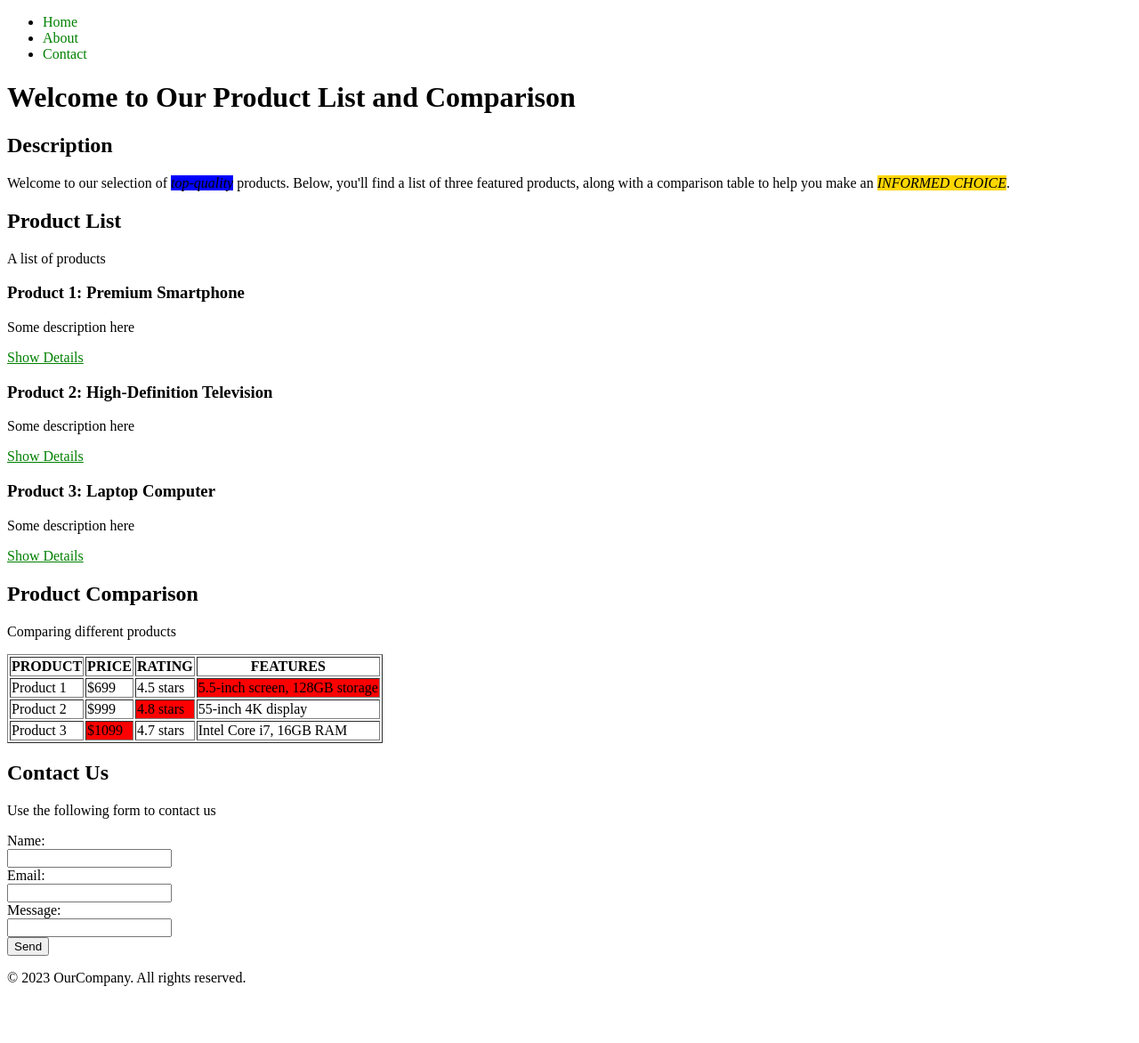
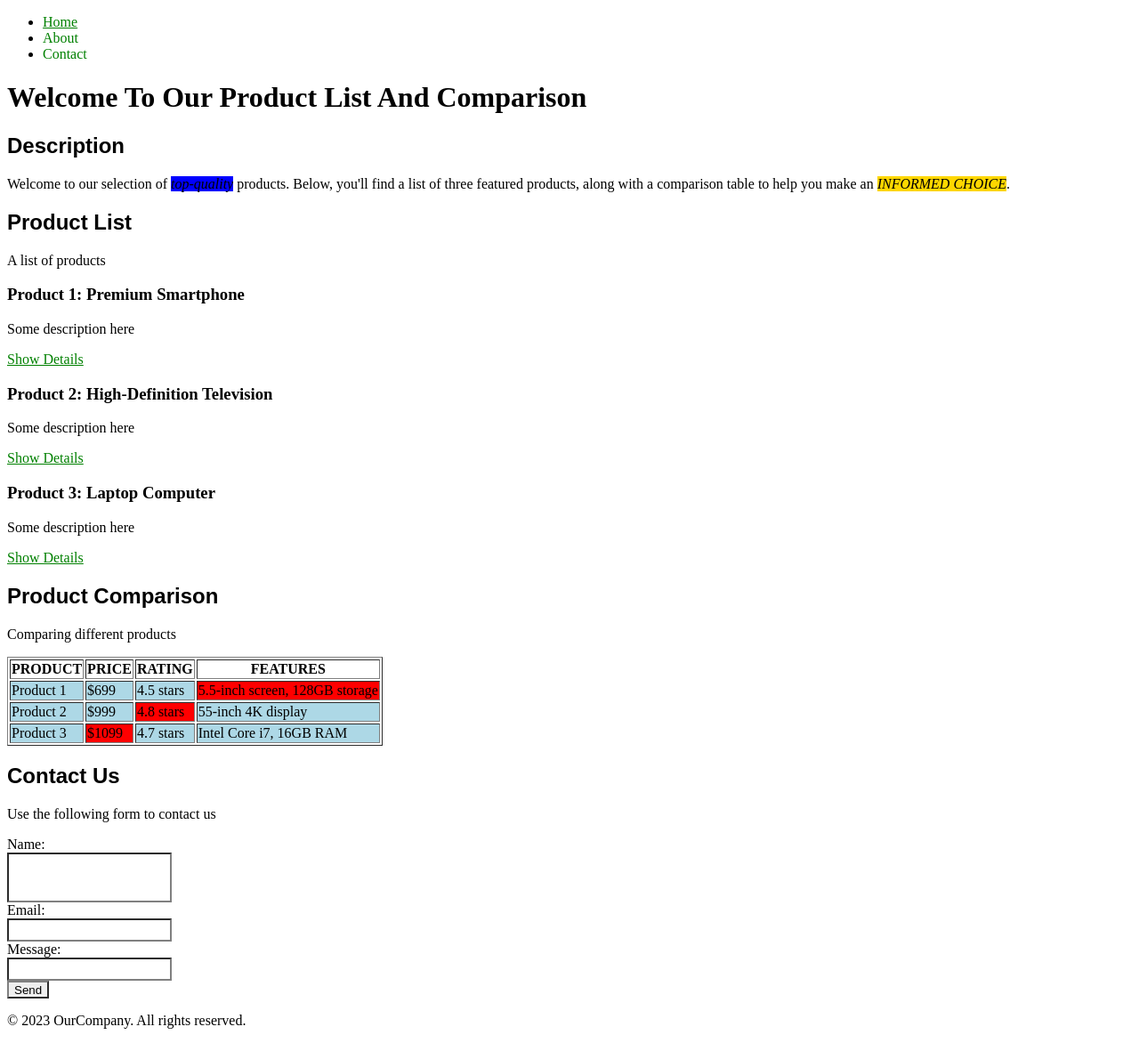
Before and after one commit to RayanisRayan/swe-363-231-03, a plain HTML site: page CSS2/blank.html in a window 1280 px wide. Shown: the whole page at 89% size. Before the commit the page ends 1124 px from the top, so only its background shows below. Drawn offline with Linux system fonts and the light colour scheme.

Commit message:
CSS_2_Excersise_3

```diff
--- a/CSS2/STYLE.CSS
+++ b/CSS2/STYLE.CSS
@@ -16,3 +16,42 @@ a{
     text-transform: uppercase;
     background-color: gold;
 }
+h2{
+    font-family: sans-serif;
+}
+h1,h2,h3,h4,h5,h6{
+    text-transform: capitalize;
+}
+h2 > p {
+    font-size: x-large;
+}
+td{
+    background-color: lightblue;
+}
+td:hover{
+    background-color: bisque;
+}
+*::selection{
+    background-color: chartreuse;
+}
+nav{
+    display: inline;
+}
+nav ul li a {
+    text-decoration: none;
+}
+a.first{
+    text-decoration: underline;
+}
+
+a:not(nav a){
+    cursor: pointer;
+}
+#iname{
+    height: 50px;
+}
+
+input{
+    height: 20px;
+    border-color: gray;
+}
--- a/CSS2/blank.html
+++ b/CSS2/blank.html
@@ -10,8 +10,8 @@
     <header>
     <nav>
       <ul>
-        <li>
-          <a>Home</a>
+        <li >
+          <a class="first">Home</a>
         </li>
         <li>
           <a>About</a>
@@ -91,7 +91,7 @@
         Use the following form to contact us
       </p>
       <form>
-        <div><label for="name">Name:<br/> <input type="text" name="name"></label></div>
+        <div><label for="name">Name:<br/> <input type="text" name="name" id="iname"></label></div>
         <div>
           <label for="email">Email:<br/> <input type="email" name="email"></label>
         </div>
```
